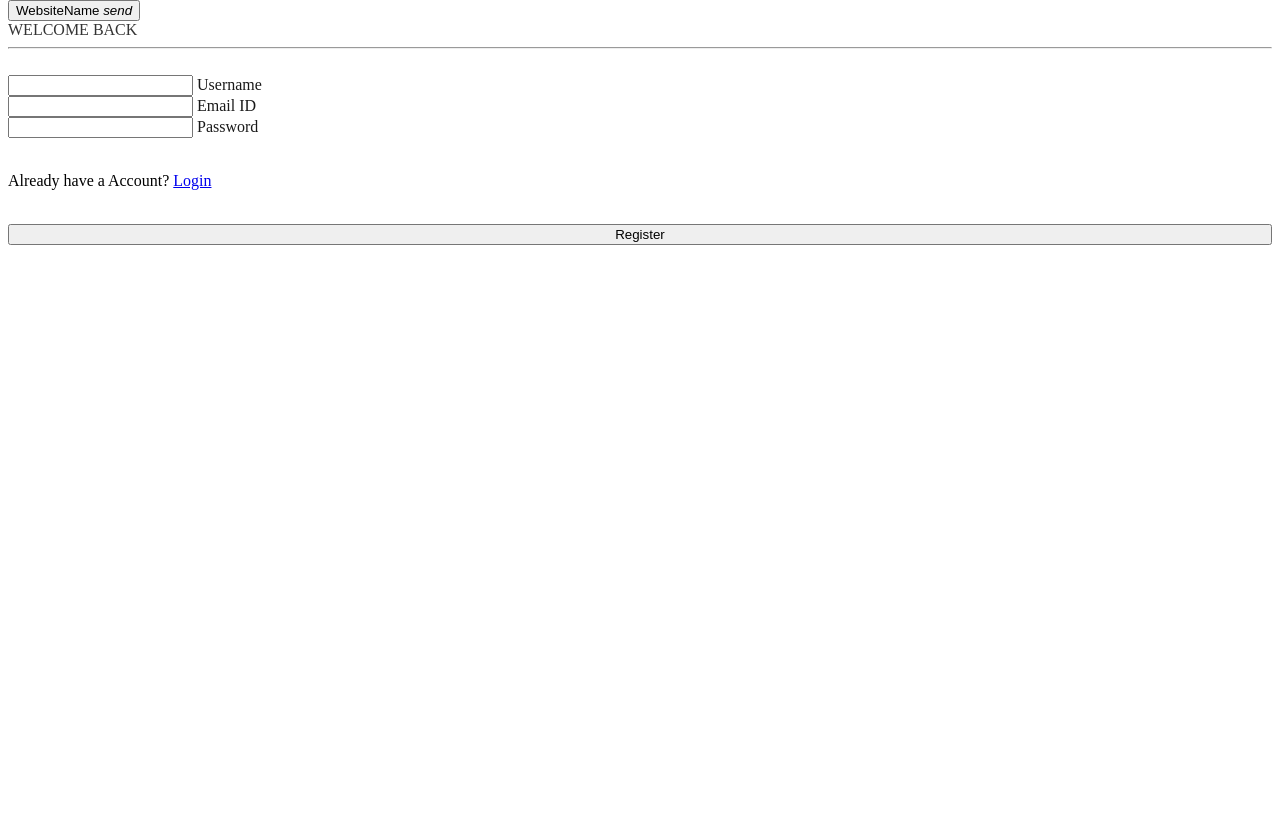
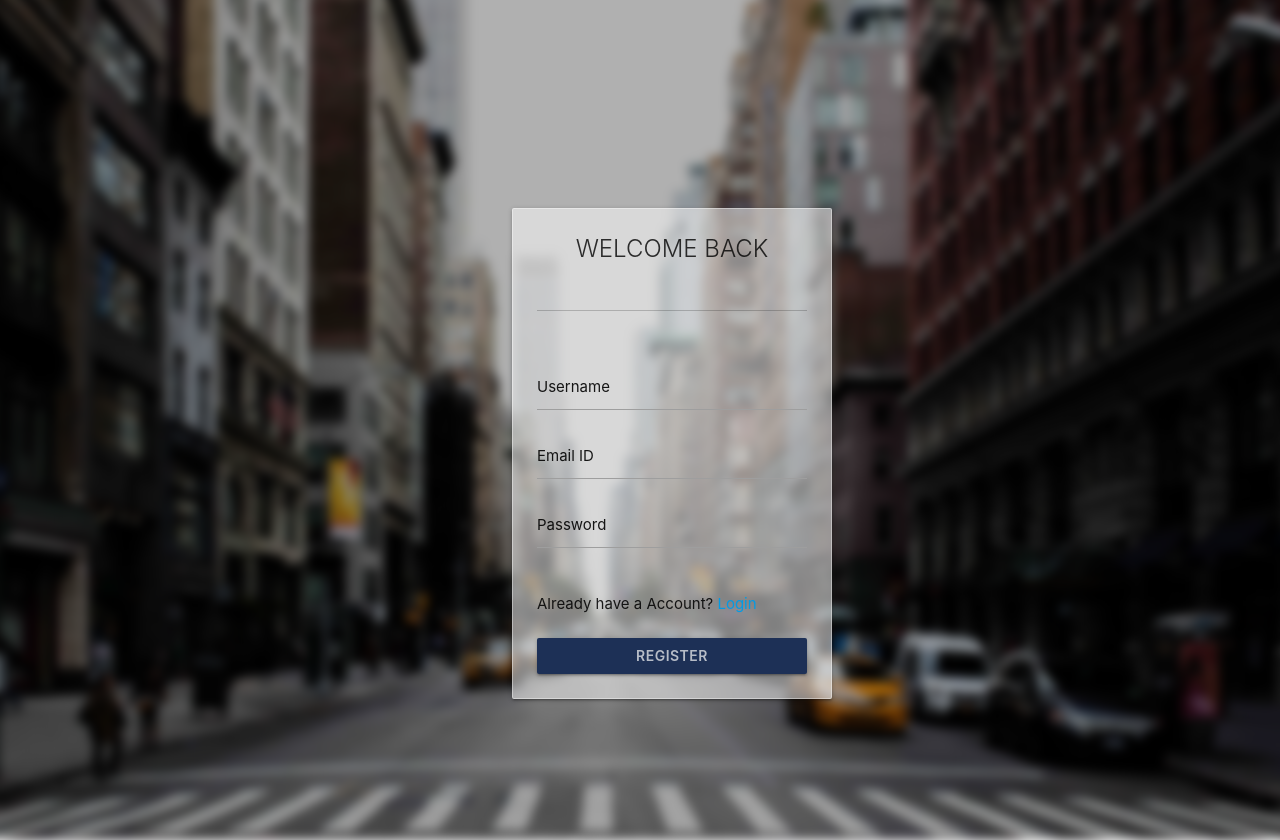
Before and after one commit to Hash-It-Out/MeetingMinutes, a Django app: page /signup/ in a window 1280 px wide; the page is wider, and only the part inside the window is pictured. Before the commit the page ends 245 px from the top of that part, so only its background shows below. Run offline with Django 3.2, Linux system fonts and the light colour scheme.

Commit message:
Login Signup Ready

```diff
--- a/src/MeetingMinutes/urls.py
+++ b/src/MeetingMinutes/urls.py
@@ -25,7 +25,7 @@ from .views import home_page,contact,login_user,signup_user,logout_user,index
 
 urlpatterns = [
 	url(r'^$', index),
-	url(r'^home/$', home_page),
+	url(r'^home/$', home_page, name="home"),
 	url(r'^login/$', login_user, name="login"),
     url(r'^signup/$', signup_user, name="signup"),
     url(r'^logout/$', logout_user, name="logout"),
--- a/src/MeetingMinutes/views.py
+++ b/src/MeetingMinutes/views.py
@@ -33,16 +33,37 @@ def login_user(request):
 	if request.user.is_authenticated:
 		return HttpResponseRedirect("/home/")
 	else:
-		form=LoginForm(request.POST or None)
+		# form=LoginForm(request.POST or None)
+
+		# context={
+		# 	"message":"LOG-IN",
+		# 	"form":form
+		# }
+
+		# if form.is_valid():
+		# 	username=form.cleaned_data.get("username")
+		# 	password=form.cleaned_data.get("password")
+
+		# 	user=authenticate(request, username=username, password=password)
+		# 	print(user)
+
+		# 	if user is not None:
+		# 		login(request, user)
+		# 		return HttpResponseRedirect("/home/")
+		# 	else:
+		# 		print("There is an error in your login information")
 
 		context={
 			"message":"LOG-IN",
-			"form":form
 		}
 
-		if form.is_valid():
-			username=form.cleaned_data.get("username")
-			password=form.cleaned_data.get("password")
+		if request.method == "POST":
+			print("Log In Will Be")
+			username=request.POST.get('username')
+			password=request.POST.get('password')
+
+			print(username)
+			print(password)
 
 			user=authenticate(request, username=username, password=password)
 			print(user)
@@ -65,27 +86,59 @@ def signup_user(request):
 		return HttpResponseRedirect("/home/")
 
 	else:
-		print("Not Auth")
+		# print("Not Auth")
 
-		form=RegisterForm(request.POST or None)
+		# form=RegisterForm(request.POST or None)
 
-		context = {
-			"message":"SIGN-UP",
-			"form":form
+		# context = {
+		# 	"message":"SIGN-UP",
+		# 	"form":form
+		# }
+
+		# if form.is_valid():
+		# 	# print(form.cleaned_data)
+
+		# 	username=form.cleaned_data.get("username")
+		# 	email=form.cleaned_data.get("email")
+		# 	password=form.cleaned_data.get("password")
+
+		# 	new_user = User.objects.create_user(username, email, password)
+		# 	user=authenticate(request, username=username, password=password)
+		# 	login(request, user)
+
+		# 	return HttpResponseRedirect("/home/")
+
+		context={
+			"message":"LOG-IN",
 		}
 
-		if form.is_valid():
-			# print(form.cleaned_data)
+		if request.method == "POST":
+			print("Log In Will Be")
+			username=request.POST.get('username')
+			email=request.POST.get('email')
+			password=request.POST.get('password')
 
-			username=form.cleaned_data.get("username")
-			email=form.cleaned_data.get("email")
-			password=form.cleaned_data.get("password")
+			print(username)
+			print(password)
+			print(email)
 
-			new_user = User.objects.create_user(username, email, password)
-			user=authenticate(request, username=username, password=password)
+			user=User()
+			user.username=username
+			user.email=email
+			user.password=password
+			user.save()
+
+			# user=authenticate(request, username=username, password=password)
+			# print(user)
+
 			login(request, user)
+			return HttpResponseRedirect("/home/")
 
-			return HttpResponseRedirect("/home/")
+			# if user is not None:
+			# 	login(request, user)
+			# 	return HttpResponseRedirect("/home/")
+			# else:
+			# 	print("There is an error in your login information")
 
 		return render(request, "signup.html", context)
 
--- a/src/templates/home_page.html
+++ b/src/templates/home_page.html
@@ -20,6 +20,8 @@
   <body>
     <h1>Hello, {{title}} !</h1>
 
+    <a href="{% url 'logout' %}">Log Out</a>
+
     <!-- jQuery (necessary for Bootstrap's JavaScript plugins) -->
     <script src="https://ajax.googleapis.com/ajax/libs/jquery/1.12.4/jquery.min.js"></script>
     <!-- Include all compiled plugins (below), or include individual files as needed -->
--- a/src/templates/signup.html
+++ b/src/templates/signup.html
@@ -1,57 +1,59 @@
 {% load static %}
 
-<!doctype html>
+<!DOCTYPE html>
 
 <head>
-	<META http-equiv="Content-Type" content="text/html; charset=utf-8">
+	<!--Import Google Icon Font-->
+	<link href="https://fonts.googleapis.com/icon?family=Material+Icons" rel="stylesheet">
+	<!-- Compiled and minified CSS -->
+	<link rel="stylesheet" href="https://cdnjs.cloudflare.com/ajax/libs/materialize/1.0.0/css/materialize.min.css">
+
+	<!--Let browser know website is optimized for mobile-->
+	<meta name="viewport" content="width=device-width, initial-scale=1.0"/>
 	<link rel="stylesheet" type="text/css" href="{% static 'css/signup.css' %}">
 </head>
 
 
 <body>
-  <div>
+  	<!-- <section>
+        <button class="btn waves-effect waves-light btn-large black center-align" type="submit" name="action">WebsiteName
+            <i class="material-icons right">send</i>
+        </button>
+    </section> -->
 
+    <div class="bg-image" style="width:100vw;overflow:none;background-image: url('{% static 'img/image1-2.jpg' %}');"></div>
+      	<!-- <br/><br/><br/><br/><br/><br/><br/> -->
+      	<!-- <img src="image1.jpg" class="brightness"> -->
+    <div class="row">
 
-        <button type="submit" name="action">WebsiteName
-            <i>send</i>
-          </button>
+      	<div class="col s12 m4 offset-m4">
 
+	        <div class="card">
+	         	<div class="card-content">
 
+		            <span class="card-title" style="color:rgb(0,0,0,0.8);">WELCOME BACK</span><br><hr/><br/>
+		            <form  action="." method="POST"> {% csrf_token %}
+		              	<div class="input-field">
+		                  	<input id="username" name="username" type="text" class="validate" required="True" style="color:#f8f8f8;">
+		                  	<label for="username" style="color:rgb(0,0,0,0.9);">Username</label>
+		              	</div>
+		              	<div class="input-field">
+		                    <input id="email" name="email" type="text" class="validate" required="True" style="color:#f8f8f8;">
+		                    <label for="email" style="color:rgb(0,0,0,0.9);">Email ID</label>
+		                </div>
 
-
-    <div style="width:100vw;overflow:none"></div>
-
+		              	<div class="input-field">
+		                  	<input id="password" name="password" type="password" required="True" class="validate">
+		                  	<label for="password" style="color:rgb(0,0,0,0.9);">Password</label>
+		              	</div>
+		              	<br/>
 
 						<div>
-
-      <div>
-
-        <div>
-          <div>
-
-            <span style="color:rgb(0,0,0,0.8)">WELCOME BACK</span><br><hr><br>
-            <form action="http://login.php" method="POST" target="_blank" onsubmit="try {return window.confirm(&quot;You are submitting information to an external page.\nAre you sure?&quot;);} catch (e) {return false;}">
-              <div>
-                  <input type="text" style="color:#f8f8f8">
-                  <label style="color:rgb(0,0,0,0.9)">Username</label>
+		   					<p class = "message">Already have a Account? <a href = "login.html">Login</a></p>
 		      			</div>
-              <div>
-                    <input type="text" style="color:#f8f8f8">
-                    <label style="color:rgb(0,0,0,0.9)">Email ID</label>
-                </div>
-
-              <div>
-                  <input type="password">
-                  <label style="color:rgb(0,0,0,0.9)">Password</label>
-              </div><br>
-
-						<div>
-
-    <p>Already have a Account? <a href="http://login.html" target="_blank">Login</a></p>
-      </div><br>
+		      			<br/>
 		              	<label>
-
-                  <button type="submit" name="action" style="width:100%">Register</button>
+		                  	<button class="btn waves-effect waves-light" type="submit" name="action" style="width: 100%" >Register</button>
 		                </label>
 		            </form>
 	          	</div>
@@ -61,10 +63,8 @@
 
 
 
-
-
-
-  </div>
+    <!-- Compiled and minified JavaScript -->
+    <script src="https://cdnjs.cloudflare.com/ajax/libs/materialize/1.0.0/js/materialize.min.js"></script>
 
 </body>
 </html>
```
Also changed, not shown: src/templates/index.html (+9 -3 lines), src/templates/login.html (+43 -15 lines), src/db.sqlite3, 3 other files. Lines whose indentation alone changed are shown as unchanged.
